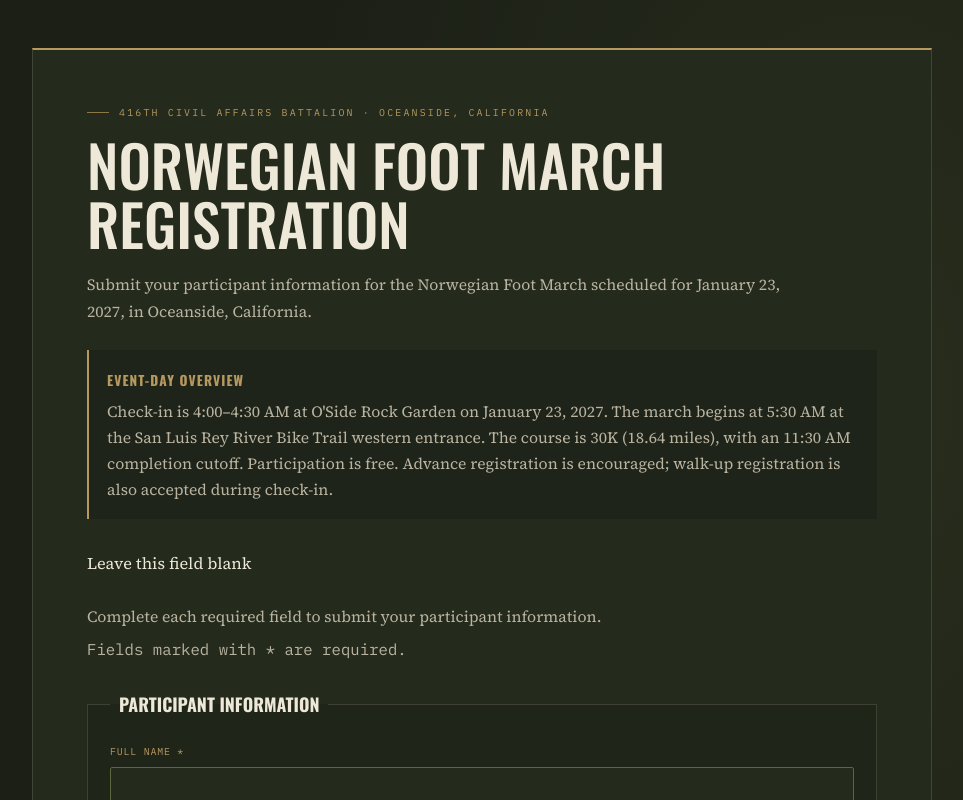
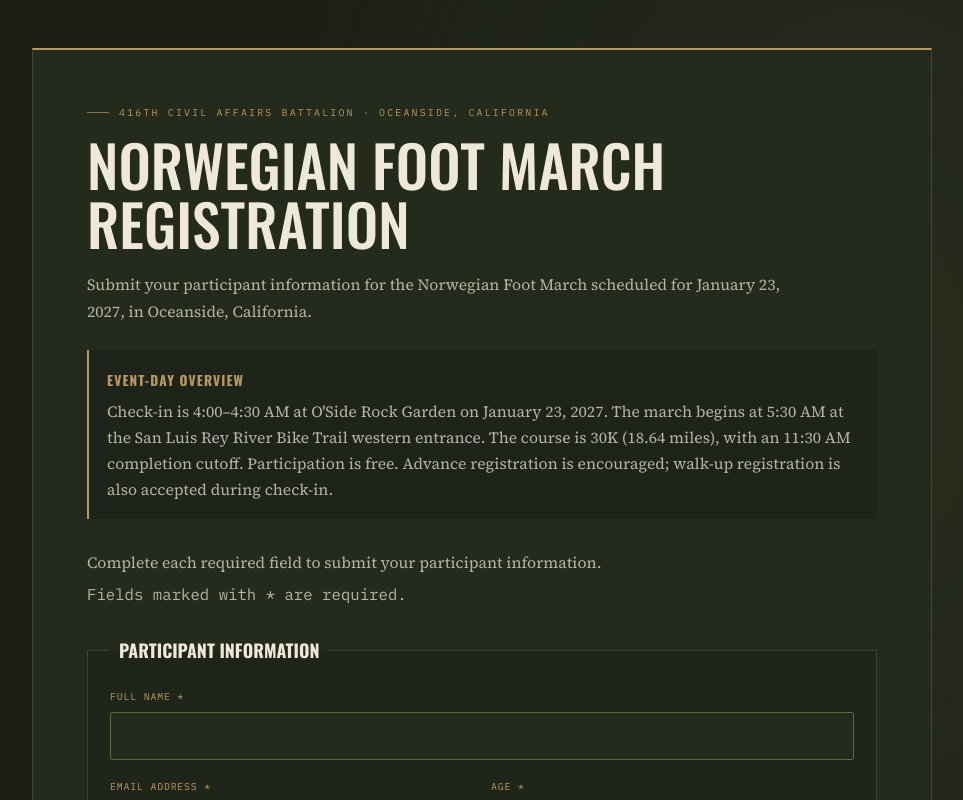
Before and after one commit to TypeErrorDev/nfm_416cabn, a Next.js app: page /register in a window 1280 px wide. Shown: the top 800 px of the page, without its empty margins (158-1121 px from the left). Built offline with nearby package versions, Linux system fonts and the light colour scheme.

Commit message:
Hide registration honeypot field accessibly

```diff
--- a/app/globals.css
+++ b/app/globals.css
@@ -1815,3 +1815,5 @@ a:focus-visible {
 @media (max-width: 760px) {
   .route-gallery-details { grid-template-columns: 1fr; }
 }
+
+.registration-honeypot { position: absolute; left: -10000px; width: 1px; height: 1px; overflow: hidden; }
```
